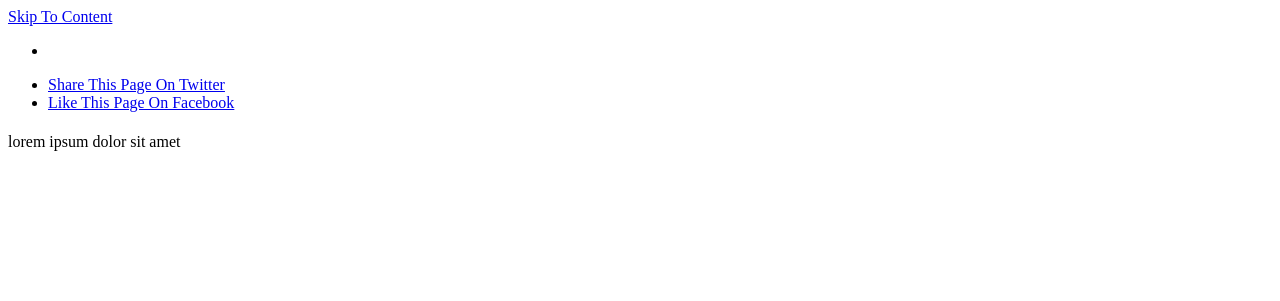
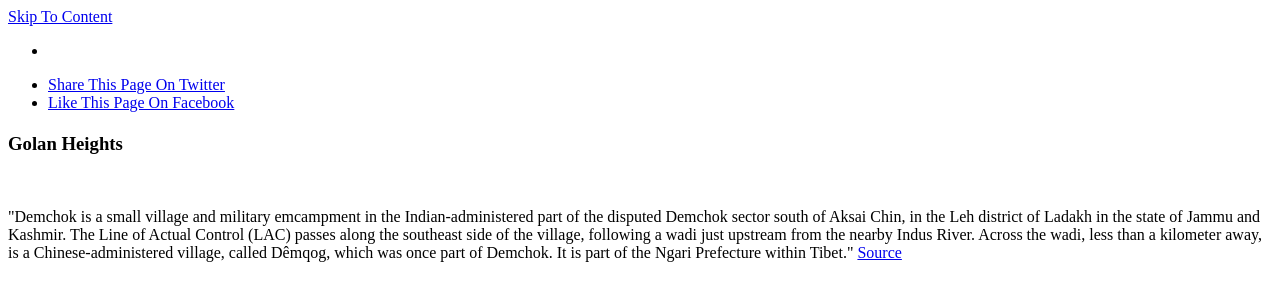
Before and after one commit to alykat/map-disputes, a Flask app: template templates/index.html in a window 1280 px wide. Shown: the top 301 px of the page. Run offline with Flask 2, Linux system fonts and the light colour scheme; the template is opened without the code that fills it, so the values that code supplies are empty.

Commit message:
Starting to style, placeholder html in index, feel free to strip out.

```diff
--- a/less/app.less
+++ b/less/app.less
@@ -93,6 +93,7 @@ nav {
 	    }
 
 	    &.site-links {
+            font-family: @font-family-monospace;
 	        float: left;
 	        margin-left: 30px;
 	    }
@@ -153,7 +154,7 @@ nav {
 
 // Header
 header {
-	background-color: #ebebeb;
+	// background-color: #ebebeb;
 	padding: 50px 30px 30px 30px;
 	margin: 0;
 	border-bottom: 2px solid #fff;
--- a/templates/index.html
+++ b/templates/index.html
@@ -5,7 +5,7 @@
 {% block content %}
 <nav role="navigation">
     <ul class="site-links">
-        <li><a href="{{ COPY.copy.header_link }}">{{ COPY.copy.header_title }}</a></li>
+        <li><a href="{{ COPY.copy.header_title_link }}">{{ COPY.copy.header_title }}</a></li>
     </ul>
     <ul class="social-links">
         <li class="twitter"><a rel="external" href="http://twitter.com/share?text={{ COPY.sharing.twitter_text|urlencode }}&amp;url={{ SHARE_URL|urlencode }}" alt="Share on Twitter" target="_blank" onclick="_gaq.push(['_trackEvent', '{{ PROJECT_SLUG }}', 'tweet', 'nav']);">Share This Page On Twitter</a></li>
@@ -30,7 +30,9 @@
     <div class="container">
         <div class="row">
             <div class="col-md-12">
-                <p>lorem ipsum dolor sit amet</p>
+                <h3 class="disputed-name">Golan Heights</h3>
+                <img src="">
+                <p class="disputed-description">"Demchok is a small village and military emcampment in the Indian-administered part of the disputed Demchok sector south of Aksai Chin, in the Leh district of Ladakh in the state of Jammu and Kashmir. The Line of Actual Control (LAC) passes along the southeast side of the village, following a wadi just upstream from the nearby Indus River. Across the wadi, less than a kilometer away, is a Chinese-administered village, called Dêmqog, which was once part of Demchok. It is part of the Ngari Prefecture within Tibet." <a href="http://en.wikipedia.org/wiki/Demchok" class="disputed-source">Source</a>
             </div>
         </div>
     </div>
```
